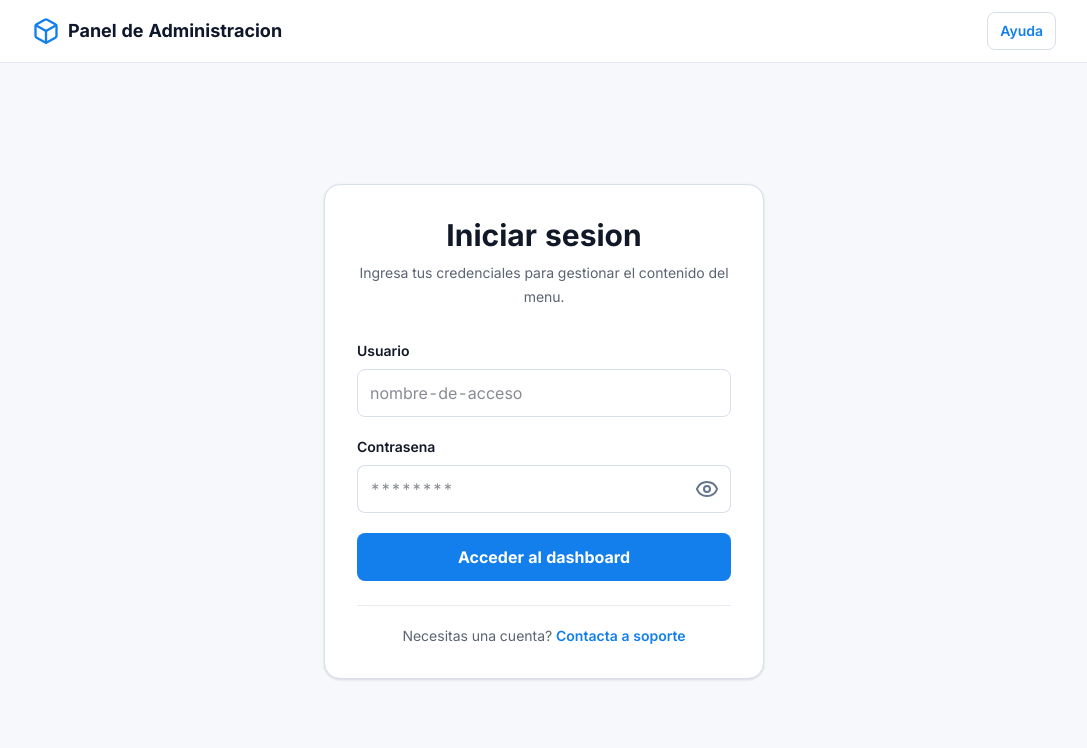
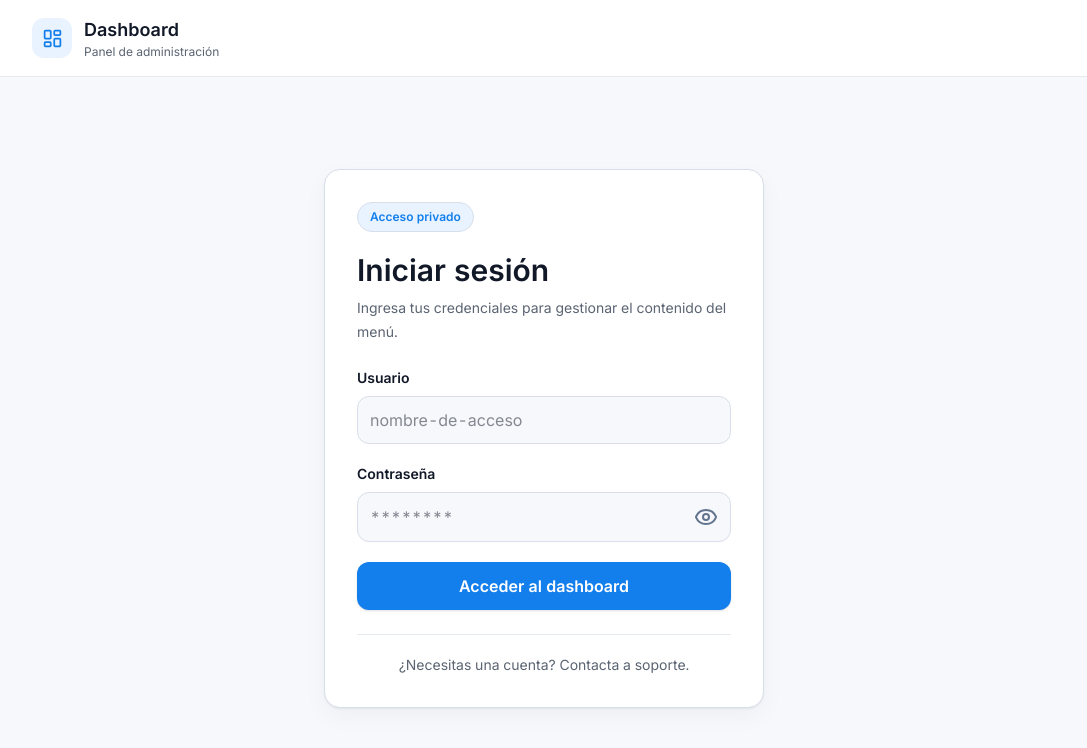
Before and after one commit to CristianTapia/dashboard, a Next.js app: page /login in a window 1280 px wide. Shown: the top 748 px of the page, without its empty margins (96-1183 px from the left). Built offline with nearby package versions, Linux system fonts and the light colour scheme.

Commit message:
feat: improving password field for login

```diff
--- a/app/login/page.tsx
+++ b/app/login/page.tsx
@@ -2,7 +2,7 @@
 
 import { useState } from "react";
 import { useRouter } from "next/navigation";
-import { Box, Eye, EyeOff } from "lucide-react";
+import { Eye, EyeOff, LayoutDashboard } from "lucide-react";
 
 export default function LoginPage() {
   const router = useRouter();
@@ -10,9 +10,11 @@ export default function LoginPage() {
   const [password, setPassword] = useState("");
   const [showPassword, setShowPassword] = useState(false);
   const [pending, setPending] = useState(false);
+  const [errorMessage, setErrorMessage] = useState("");
 
   async function handleLogin() {
     setPending(true);
+    setErrorMessage("");
 
     try {
       const identifier = loginName.trim().toLowerCase();
@@ -22,10 +24,13 @@ export default function LoginPage() {
         body: JSON.stringify({ loginName: identifier, password }),
       });
 
-      if (!response.ok) throw new Error("Credenciales invalidas");
+      if (!response.ok) {
+        const data = (await response.json().catch(() => null)) as { error?: string } | null;
+        throw new Error(data?.error ?? "Credenciales inválidas");
+      }
       router.push("/dashboard");
     } catch (error) {
-      alert(error instanceof Error ? error.message : "Credenciales invalidas");
+      setErrorMessage(error instanceof Error ? error.message : "Credenciales inválidas");
     } finally {
       setPending(false);
     }
@@ -34,27 +39,27 @@ export default function LoginPage() {
   return (
     <div className="min-h-[100dvh] bg-[var(--color-background)] text-[var(--foreground)]">
       <div className="flex min-h-[100dvh] flex-col">
-        <header className="shrink-0 border-b border-[var(--color-line-limit)] bg-[var(--color-foreground)] px-4 py-3 sm:px-6">
-          <div className="mx-auto flex w-full max-w-5xl items-center justify-between gap-3">
-            <div className="flex min-w-0 items-center gap-2 text-slate-900 dark:text-white">
-              <Box size={28} color="#137fec" className="shrink-0" />
-              <h2 className="truncate text-base font-bold sm:text-lg">Panel de Administracion</h2>
+        <header className="shrink-0 border-b border-[var(--color-line-limit)] bg-[var(--color-foreground)]/90 px-4 py-4 backdrop-blur sm:px-6">
+          <div className="mx-auto flex w-full max-w-5xl items-center gap-3">
+            <div className="flex h-10 w-10 shrink-0 items-center justify-center rounded-xl bg-[var(--color-bg-selected)] text-[var(--color-button-send)]">
+              <LayoutDashboard size={21} />
             </div>
-            <a
-              className="shrink-0 rounded-lg border border-[var(--color-border-box)] px-3 py-2 text-sm font-semibold text-[var(--color-button-send)]"
-              href="#"
-            >
-              Ayuda
-            </a>
+            <div className="min-w-0">
+              <h2 className="truncate text-base font-semibold sm:text-lg">Dashboard</h2>
+              <p className="truncate text-xs text-[var(--color-txt-secondary)]">Panel de administración</p>
+            </div>
           </div>
         </header>
 
-        <main className="flex flex-1 items-center justify-center px-4 py-6 sm:px-6 sm:py-10">
-          <section className="w-full max-w-[440px] rounded-2xl border border-[var(--color-border-box)] bg-[var(--color-foreground)] p-5 shadow-sm sm:p-8">
-            <div className="mb-6 text-left sm:mb-8 sm:text-center">
-              <h1 className="text-2xl font-bold sm:text-3xl">Iniciar sesion</h1>
+        <main className="flex flex-1 items-center justify-center px-4 py-8 sm:px-6 sm:py-12">
+          <section className="w-full max-w-[440px] rounded-2xl border border-[var(--color-border-box)] bg-[var(--color-foreground)] p-5 shadow-card sm:p-8">
+            <div className="mb-6 text-left">
+              <div className="mb-5 inline-flex items-center gap-2 rounded-full border border-[var(--color-border-box)] bg-[var(--color-bg-selected)] px-3 py-1.5 text-xs font-semibold text-[var(--color-txt-selected)]">
+                Acceso privado
+              </div>
+              <h1 className="text-2xl font-semibold sm:text-3xl">Iniciar sesión</h1>
               <p className="mt-2 text-sm leading-6 text-[var(--color-txt-secondary)]">
-                Ingresa tus credenciales para gestionar el contenido del menu.
+                Ingresa tus credenciales para gestionar el contenido del menú.
               </p>
             </div>
 
@@ -68,7 +73,7 @@ export default function LoginPage() {
               <div className="flex flex-col gap-2">
                 <label className="text-sm font-semibold">Usuario</label>
                 <input
-                  className="h-12 w-full rounded-lg border border-[var(--color-border-box)] bg-[var(--color-foreground)] px-3 text-base outline-none transition focus:border-[var(--color-button-send)] disabled:opacity-60"
+                  className="h-12 w-full rounded-xl border border-[var(--color-border-box)] bg-[var(--color-background)] px-3 text-base outline-none transition focus:border-[var(--color-button-send)] focus:bg-[var(--color-foreground)] disabled:opacity-60"
                   placeholder="nombre-de-acceso"
                   required
                   autoComplete="username"
@@ -80,10 +85,10 @@ export default function LoginPage() {
               </div>
 
               <div className="flex flex-col gap-2">
-                <label className="text-sm font-semibold">Contrasena</label>
-                <div className="flex w-full">
+                <label className="text-sm font-semibold">Contraseña</label>
+                <div className="flex w-full rounded-xl border border-[var(--color-border-box)] bg-[var(--color-background)] transition focus-within:border-[var(--color-button-send)] focus-within:bg-[var(--color-foreground)]">
                   <input
-                    className="h-12 min-w-0 flex-1 rounded-l-lg border border-r-0 border-[var(--color-border-box)] bg-[var(--color-foreground)] px-3 text-base outline-none transition focus:border-[var(--color-button-send)] disabled:opacity-60"
+                    className="h-12 min-w-0 flex-1 rounded-l-xl border-0 bg-transparent px-3 text-base outline-none disabled:opacity-60"
                     placeholder="********"
                     required
                     autoComplete="current-password"
@@ -93,8 +98,8 @@ export default function LoginPage() {
                     onChange={(event) => setPassword(event.target.value)}
                   />
                   <button
-                    aria-label={showPassword ? "Ocultar contrasena" : "Mostrar contrasena"}
-                    className="flex h-12 w-12 shrink-0 cursor-pointer items-center justify-center rounded-r-lg border border-l-0 border-[var(--color-border-box)] bg-[var(--color-foreground)] disabled:cursor-not-allowed disabled:opacity-60"
+                    aria-label={showPassword ? "Ocultar contraseña" : "Mostrar contraseña"}
+                    className="flex h-12 w-12 shrink-0 cursor-pointer items-center justify-center rounded-r-xl bg-transparent text-[var(--color-light)] transition hover:bg-[var(--color-cancel)] hover:text-[var(--color-light-hover)] disabled:cursor-not-allowed disabled:opacity-60"
                     type="button"
                     disabled={pending}
                     onClick={() => setShowPassword((prev) => !prev)}
@@ -104,8 +109,14 @@ export default function LoginPage() {
                 </div>
               </div>
 
+              {errorMessage ? (
+                <p className="rounded-xl border border-red-200 bg-red-50 px-3 py-2 text-sm text-red-700 dark:border-red-900/40 dark:bg-red-950/30 dark:text-red-200">
+                  {errorMessage}
+                </p>
+              ) : null}
+
               <button
-                className="flex h-12 w-full cursor-pointer items-center justify-center rounded-lg bg-[var(--color-button-send)] px-4 font-bold text-white transition hover:bg-[var(--color-button-send-hover)] disabled:cursor-not-allowed disabled:opacity-60"
+                className="flex h-12 w-full cursor-pointer items-center justify-center rounded-xl bg-[var(--color-button-send)] px-4 font-semibold text-white shadow-sm transition hover:bg-[var(--color-button-send-hover)] disabled:cursor-not-allowed disabled:opacity-60"
                 type="submit"
                 disabled={pending}
               >
@@ -114,12 +125,7 @@ export default function LoginPage() {
             </form>
 
             <div className="mt-6 border-t border-[var(--color-line-limit)] pt-5 text-center">
-              <p className="text-sm text-[var(--color-txt-secondary)]">
-                Necesitas una cuenta?{" "}
-                <a className="font-semibold text-[var(--color-button-send)] hover:underline" href="#">
-                  Contacta a soporte
-                </a>
-              </p>
+              <p className="text-sm text-[var(--color-txt-secondary)]">¿Necesitas una cuenta? Contacta a soporte.</p>
             </div>
           </section>
         </main>
```
